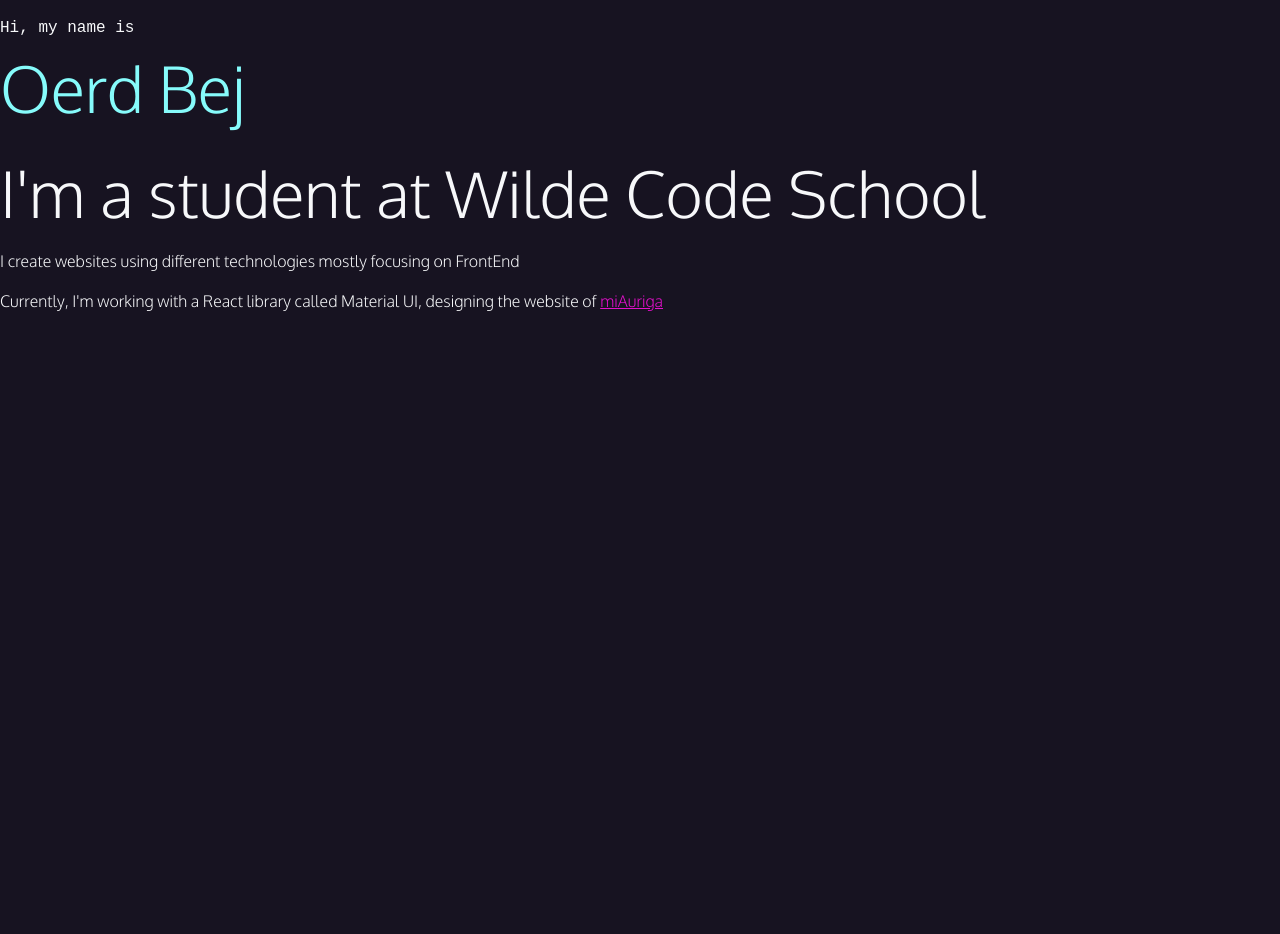
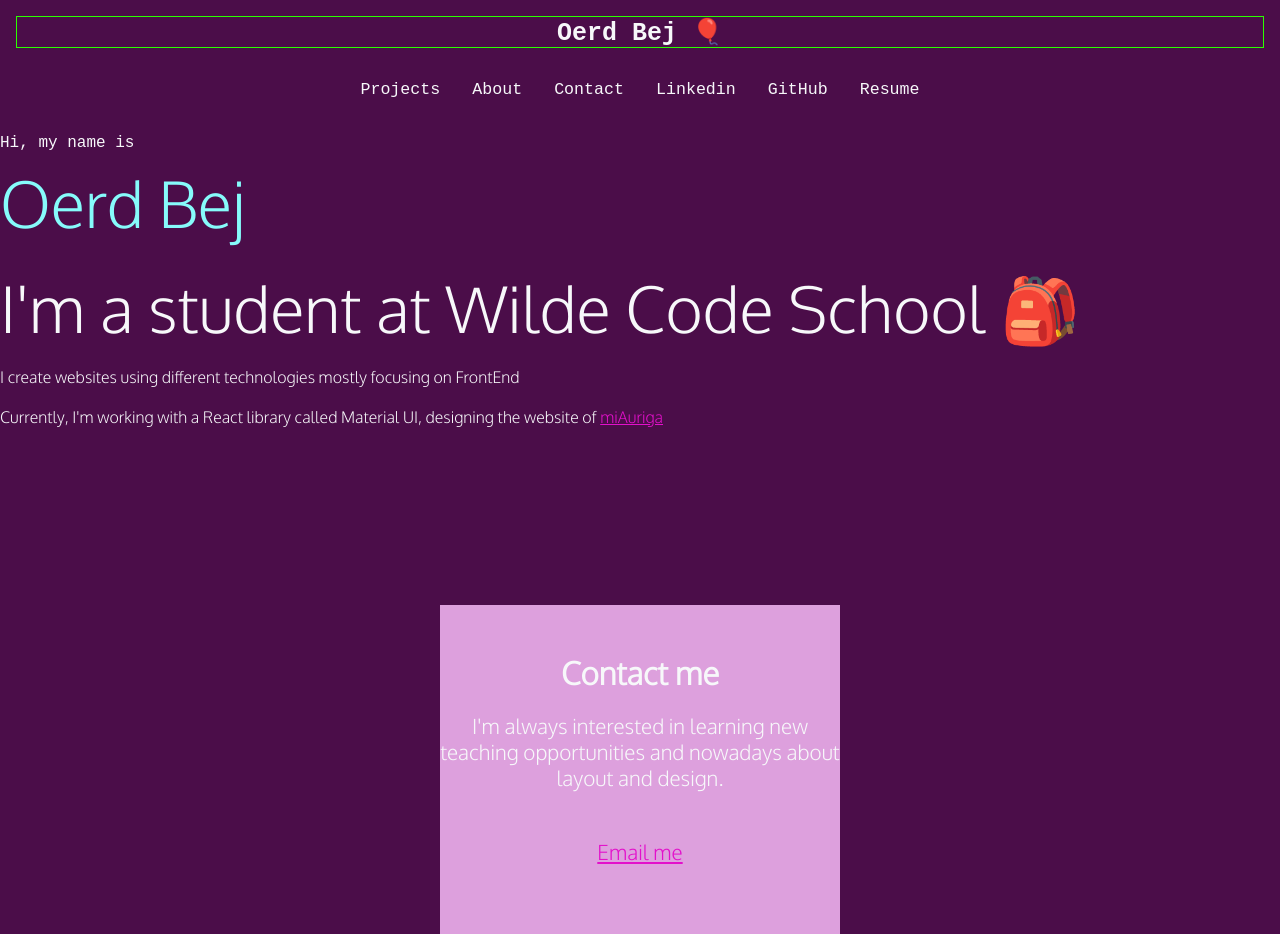
Before and after one commit to OerdBej/static-portofolio, a plain HTML site: page index.html in a window 1280 px wide. Before the commit the page ends 800 px from the top, so only its background shows below. Drawn offline with Linux system fonts and the light colour scheme.

Commit message:
navbar setup and style

```diff
--- a/index.html
+++ b/index.html
@@ -1,19 +1,52 @@
 <!DOCTYPE html>
 <html lang="en">
+
 <head>
-    <meta charset="UTF-8">
-    <meta http-equiv="X-UA-Compatible" content="IE=edge">
-    <meta name="viewport" content="width=device-width, initial-scale=1.0">
-    <link rel="stylesheet" href="style.css">
-    <link rel="stylesheet" href="https://fonts.googleapis.com/css2?family=Oxygen:wght@300&display=swap">
+    <meta charset="UTF-8" />
+    <meta http-equiv="X-UA-Compatible" content="IE=edge" />
+    <meta name="viewport" content="width=device-width, initial-scale=1.0" />
+    <link rel="stylesheet" href="style.css" />
+    <link rel="stylesheet" href="https://fonts.googleapis.com/css2?family=Oxygen:wght@300&display=swap" />
     <title>Intro css</title>
 </head>
+
 <body>
+    <nav>
+        <ul>
+            <li>
+                <h1><a href="index.html">Oerd Bej 🎈</a></h1>
+            </li>
+
+            <li><a href="#projects">Projects</a></li>
+            <li><a href="#about">About</a></li>
+            <li><a href="#contact">Contact</a></li>
+            <li>
+                <a href="https://www.linkedin.com/in/oerdbej/" target="_blank">Linkedin</a>
+            </li>
+            <li><a href="https://github.com/OerdBej" target="_blank">GitHub</a></li>
+            <li><a href="#resume" target="_blank">Resume</a></li>
+        </ul>
+    </nav>
     <section id="intro">
-            <p class="name">Hi, my name is <span>Oerd Bej</span></p>
-            <h2>I'm a student at Wilde Code School</h2>
-            <p>I create websites using different technologies mostly focusing on FrontEnd</p>
-            <p>Currently, I'm working with a React library called Material UI, designing the website of <a href="https://miauriga.com/">miAuriga</a></p>
+        <p class="name">Hi, my name is <span>Oerd Bej </span></p>
+        <h2>I'm a student at Wilde Code School 🎒</h2>
+        <p>
+            I create websites using different technologies mostly focusing on
+            FrontEnd
+        </p>
+        <p>
+            Currently, I'm working with a React library called Material UI,
+            designing the website of <a href="https://miauriga.com/">miAuriga</a>
+        </p>
+    </section>
+    <section id="contact">
+        <h2>Contact me</h2>
+        <p>
+            I'm always interested in learning new teaching opportunities and
+            nowadays about layout and design.
+        </p>
+        <p><a href="mailto:oerdbej@gmail.com">Email me</a></p>
     </section>
 </body>
+
 </html>
--- a/style.css
+++ b/style.css
@@ -28,7 +28,7 @@ body {
   padding: 0;
   margin: 0;
   font-family: var(--sans);
-  background-color: var(--black);
+  background-color: var(--plum);
   /* this refer to the ::root that we have setUp */
   color: var(--white);
   font-size: var(--font-size);
@@ -78,3 +78,60 @@ a:hover {
   /* get the font from google */
   font-weight: normal;
 }
+
+/* this is the contact section */
+#contact {
+  width: 400px;
+  text-align: center;
+  margin: 0 auto;
+  padding: 3rem 0rem;
+  background-color: plum;
+}
+
+/* pseudo Class of the last child */
+#contact p:last-child {
+  margin-top: 3rem;
+}
+
+/* The navigation bar */
+
+nav {
+  font-family: var(--mono);
+  font-size: 80%;
+  padding: 1rem;
+}
+
+mav h1 a {
+  font-family: var(--sans);
+}
+
+/* ul li by default have padding / margin depend by browser */
+nav ul {
+  list-style: none;
+  padding: 0;
+  margin: 0;
+  display: flex;
+  justify-content: center;
+  flex-flow: row wrap;
+  align-items: center;
+  gap: 2rem;
+}
+
+/* styling the links */
+
+/* flex-basis: 100% no matter what, all li go elsewhere */
+nav li:first-child {
+  flex-basis: 100%;
+  text-align: center;
+  border: 1px solid rgb(43, 255, 0);
+}
+
+nav a {
+  color: var(--white);
+  text-decoration: none;
+  display: block;
+}
+
+nav a:hover {
+  color: var(--magenta);
+}
```
